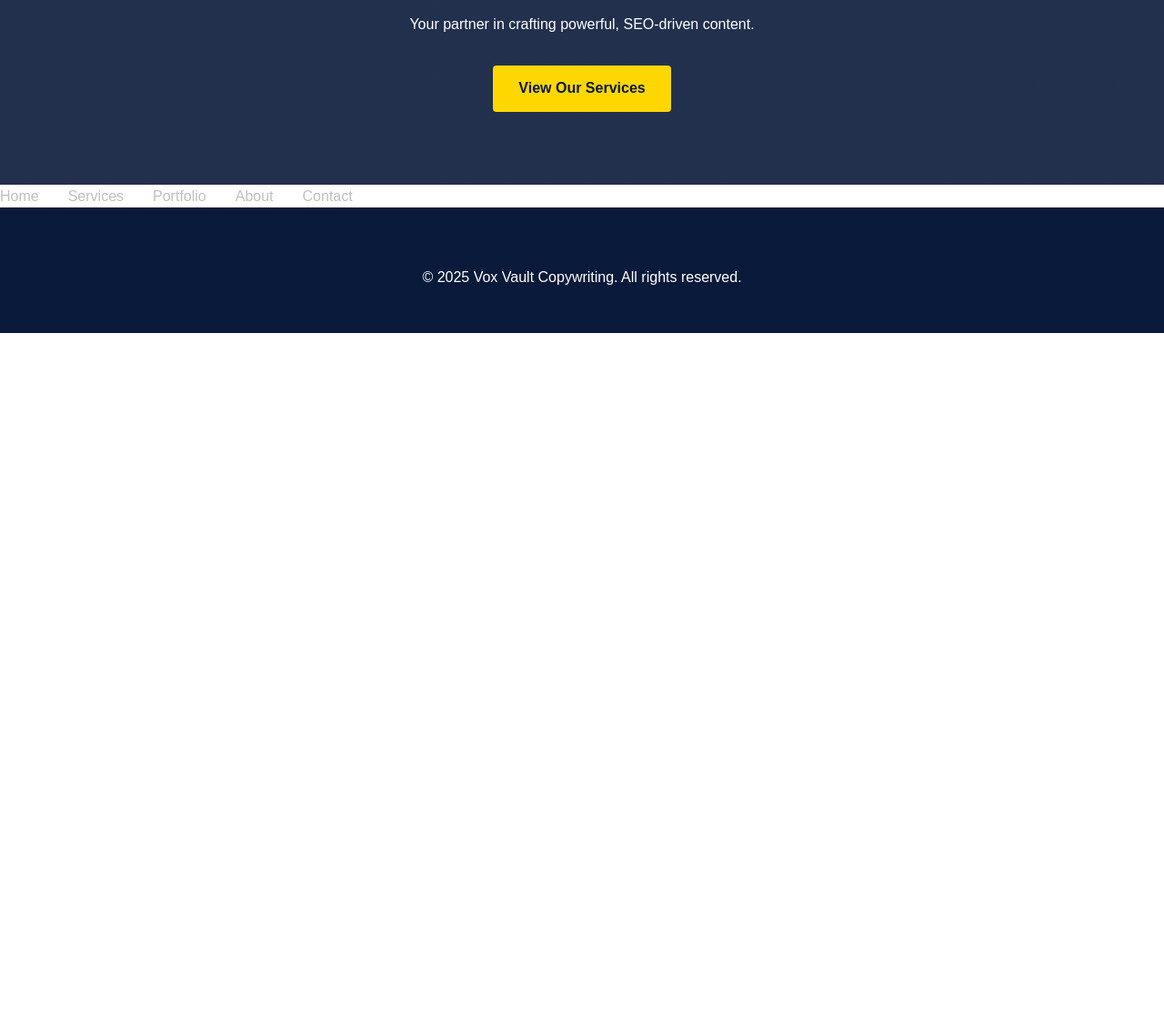
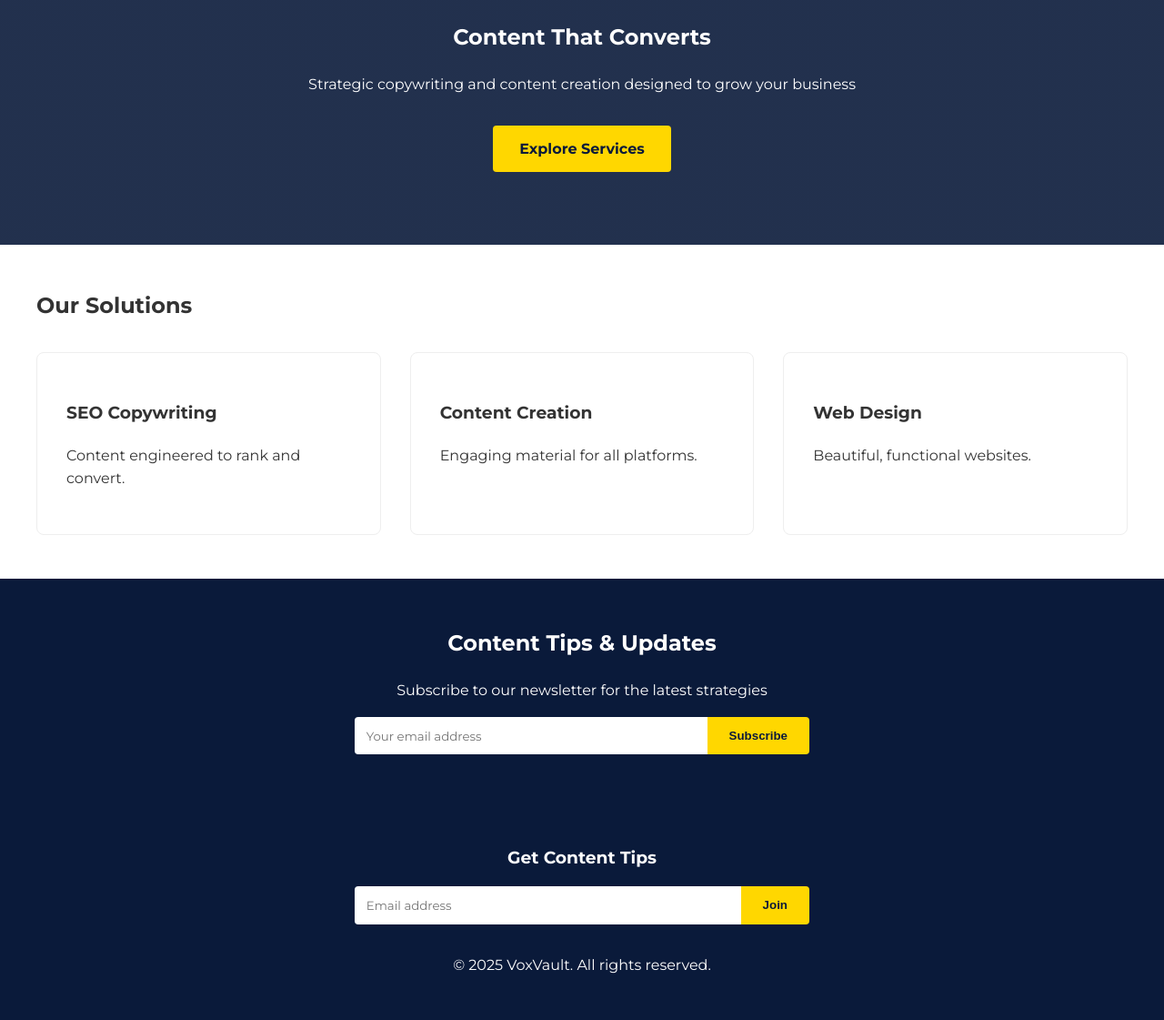
Before and after one commit to CodeMasterrr25/vox-vault, a plain HTML site: page index.html in a window 1280 px wide. Shown: the part 160-1281 px from the top of the page at 91% size. Before the commit the page ends 800 px from the top, so only its background shows below. Drawn offline with Linux system fonts and the light colour scheme.

Commit message:
Update index.html

```diff
--- a/index.html
+++ b/index.html
@@ -1,31 +1,74 @@
-
 <!DOCTYPE html>
 <html lang="en">
 <head>
   <meta charset="UTF-8">
   <meta name="viewport" content="width=device-width, initial-scale=1.0">
-    <title>Vox Vault Copywriting</title>
+  <title>VoxVault | Premium Copywriting & Content Solutions</title>
+  <meta name="description" content="VoxVault delivers high-converting copywriting and content creation services tailored to your brand.">
   <link rel="stylesheet" href="style.css">
+  <link href="https://fonts.googleapis.com/css2?family=Montserrat:wght@400;500;700&display=swap" rel="stylesheet">
+  <link rel="stylesheet" href="https://cdnjs.cloudflare.com/ajax/libs/font-awesome/6.0.0/css/all.min.css">
+  <link rel="icon" type="image/webp" href="images/voxvault-favicon.webp">
 </head>
 <body>
-    <header class="hero">
-        <div class="container">
-            <h1>Vox Vault Copywriting</h1>
-            <p>Your partner in crafting powerful, SEO-driven content.</p>
-            <a href="services.html" class="cta">View Our Services</a>
-        </div>
-    </header>
+  <header>
+    <div class="header-container">
+      <img src="images/voxvault-logo-main.webp" alt="VoxVault" class="logo">
       <nav>
         <ul>
           <li><a href="index.html">Home</a></li>
           <li><a href="services.html">Services</a></li>
           <li><a href="portfolio.html">Portfolio</a></li>
-            <li><a href="about.html">About</a></li>
           <li><a href="contact.html">Contact</a></li>
         </ul>
       </nav>
+    </div>
+  </header>
+
+  <section class="hero">
+    <h1>Content That Converts</h1>
+    <p>Strategic copywriting and content creation designed to grow your business</p>
+    <a href="services.html" class="cta">Explore Services</a>
+  </section>
+
+  <section class="services">
+    <h2>Our Solutions</h2>
+    <div class="service-grid">
+      <div class="service-card">
+        <h3>SEO Copywriting</h3>
+        <p>Content engineered to rank and convert.</p>
+      </div>
+      <div class="service-card">
+        <h3>Content Creation</h3>
+        <p>Engaging material for all platforms.</p>
+      </div>
+      <div class="service-card">
+        <h3>Web Design</h3>
+        <p>Beautiful, functional websites.</p>
+      </div>
+    </div>
+  </section>
+
+  <section class="newsletter">
+    <h2>Content Tips & Updates</h2>
+    <p>Subscribe to our newsletter for the latest strategies</p>
+    <form class="newsletter-form" action="https://formspree.io/f/voxvault.copywriting@gmail.com" method="POST">
+      <input type="hidden" name="_subject" value="Newsletter Signup - Homepage">
+      <input type="email" name="email" class="newsletter-input" placeholder="Your email address" required>
+      <button type="submit" class="newsletter-submit">Subscribe</button>
+    </form>
+  </section>
+
   <footer>
-        <p>&copy; 2025 Vox Vault Copywriting. All rights reserved.</p>
+    <div class="footer-newsletter">
+      <h3>Get Content Tips</h3>
+      <form class="newsletter-form" action="https://formspree.io/f/voxvault.copywriting@gmail.com" method="POST">
+        <input type="hidden" name="_subject" value="Footer Newsletter Signup">
+        <input type="email" name="email" class="newsletter-input" placeholder="Email address" required>
+        <button type="submit" class="newsletter-submit">Join</button>
+      </form>
+    </div>
+    <p>&copy; 2025 VoxVault. All rights reserved.</p>
   </footer>
 </body>
 </html>
```
Lines whose indentation alone changed are shown as unchanged.
